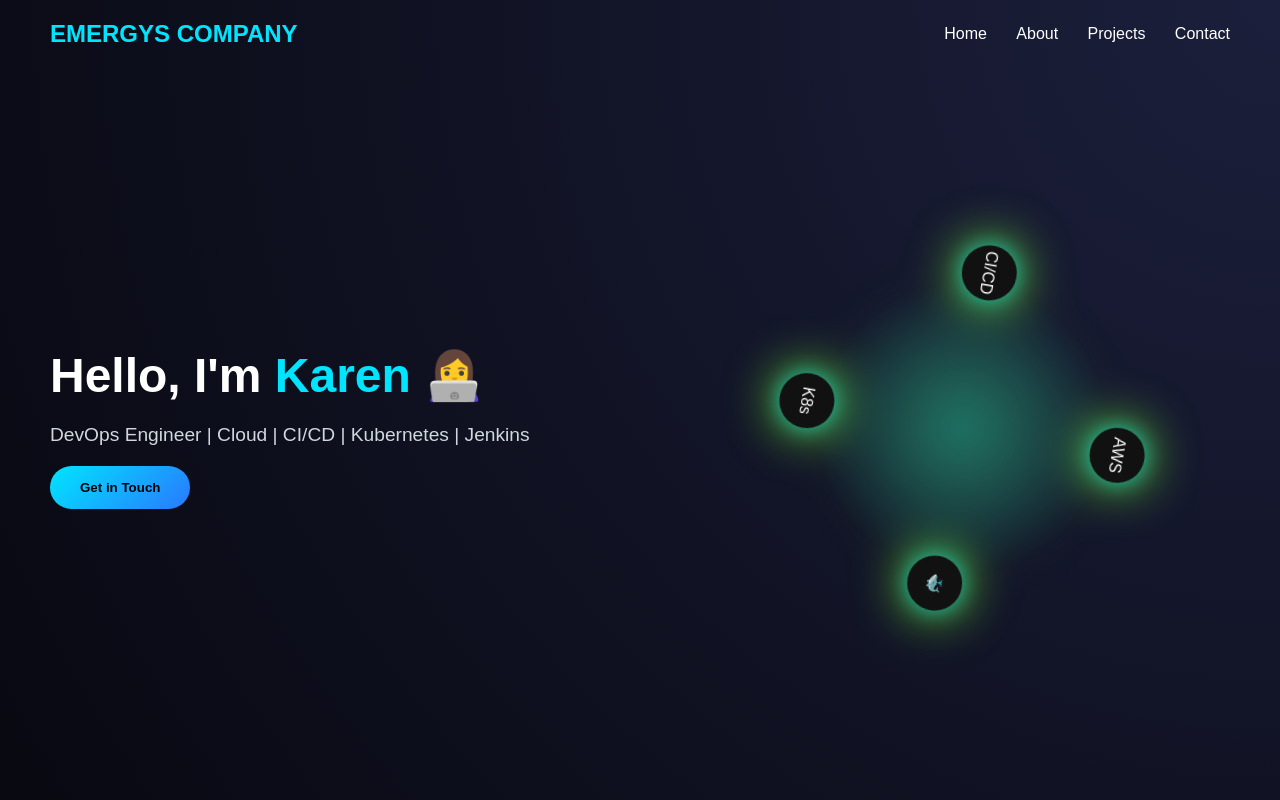
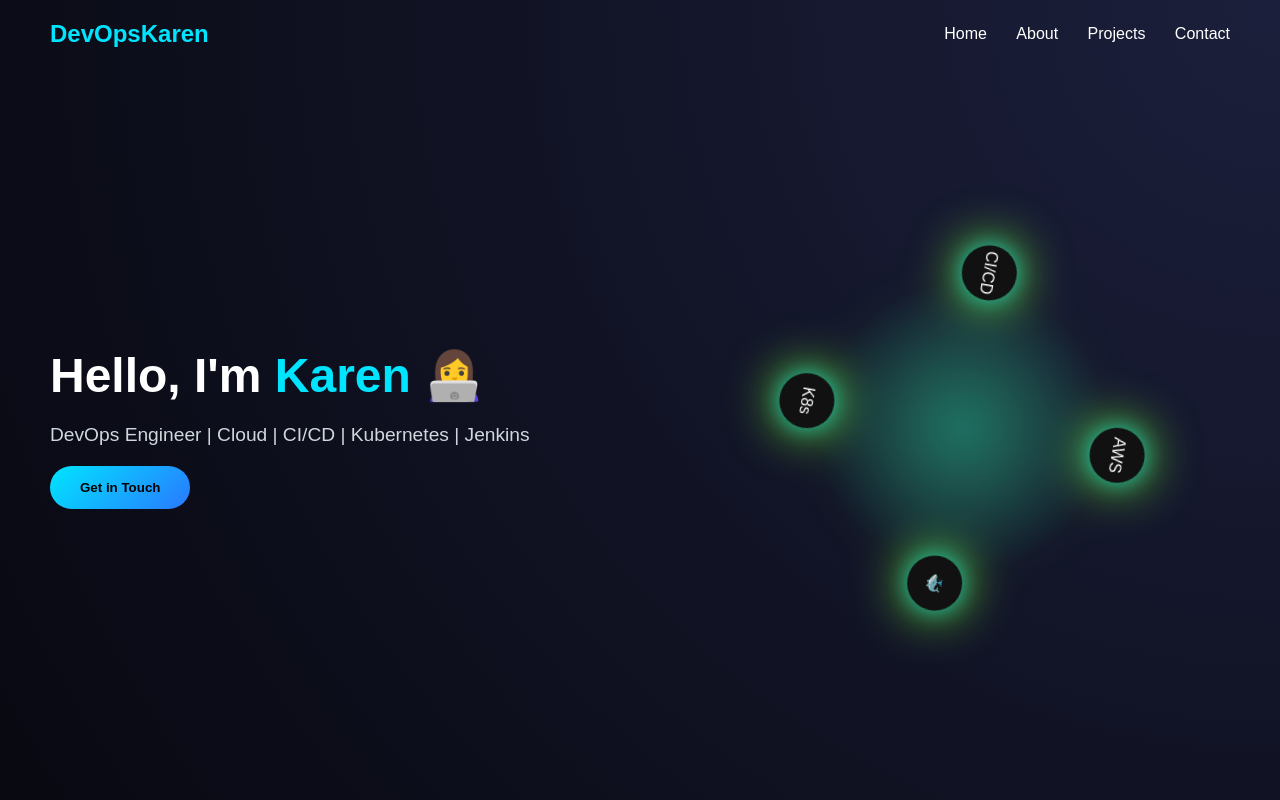
Before and after one commit to patilkiran94/karensempire_website, a plain HTML site: page index.html in a window 1280 px wide. Shown: the top 800 px of the page. Drawn offline with Linux system fonts and the light colour scheme.

Commit message:
Update logo name from 'EMERGYS COMPANY' to 'DevOpsKaren'

```diff
--- a/index.html
+++ b/index.html
@@ -9,7 +9,7 @@
 <body>
 
 <header class="navbar">
-  <div class="logo">EMERGYS COMPANY</div>
+  <div class="logo">DevOpsKaren</div>
   <nav>
     <a href="#home">Home</a>
     <a href="#about">About</a>
```
